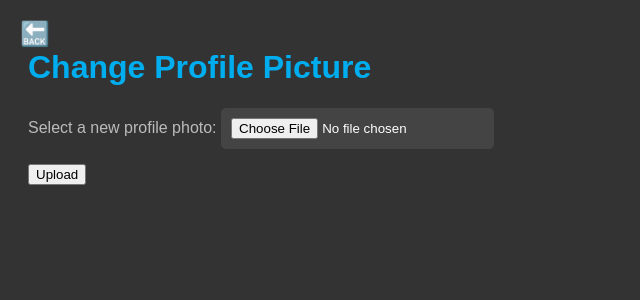
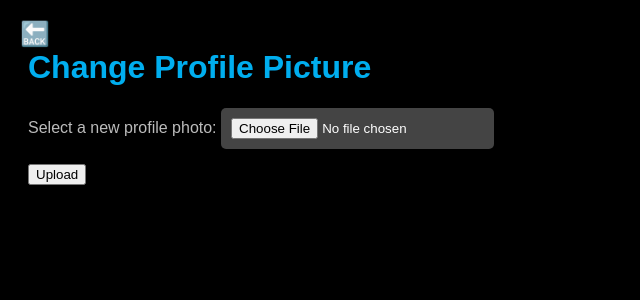
Before and after one commit to urex014/Connect-flask, a Flask app: page /settings in a window 1280 px wide. Shown: the top 300 px of the page, without its empty margins (0-640 px from the left). Run offline with Flask 3, Linux system fonts and the light colour scheme; a user stored in the database is signed in.

Commit message:
minor css changes

```diff
--- a/templates/auth.html
+++ b/templates/auth.html
@@ -1,4 +1,3 @@
-<<<<<<< HEAD
 <!DOCTYPE html>
 <html lang="en">
 <head>
--- a/templates/settings.html
+++ b/templates/settings.html
@@ -9,9 +9,10 @@
         /* Basic styling for settings page */
         body {
             font-family: Arial, sans-serif;
-            background-color: #333;
+            background-color: #000;
             color: white;
             padding: 20px;
+            justify-content: center;
         }
 
         h1 {
--- a/templates/splash2.html
+++ b/templates/splash2.html
@@ -42,6 +42,7 @@
             text-transform: uppercase;
             letter-spacing: 2px;
             margin: 0;
+
         }
         .button {
             width: 70%;
@@ -55,6 +56,9 @@
             cursor: pointer;
             text-transform: uppercase;
             letter-spacing: 1px;
+        }
+        li{
+            text-decoration: none;
         }
 
 
```
Also changed, not shown: instance/users.db.
